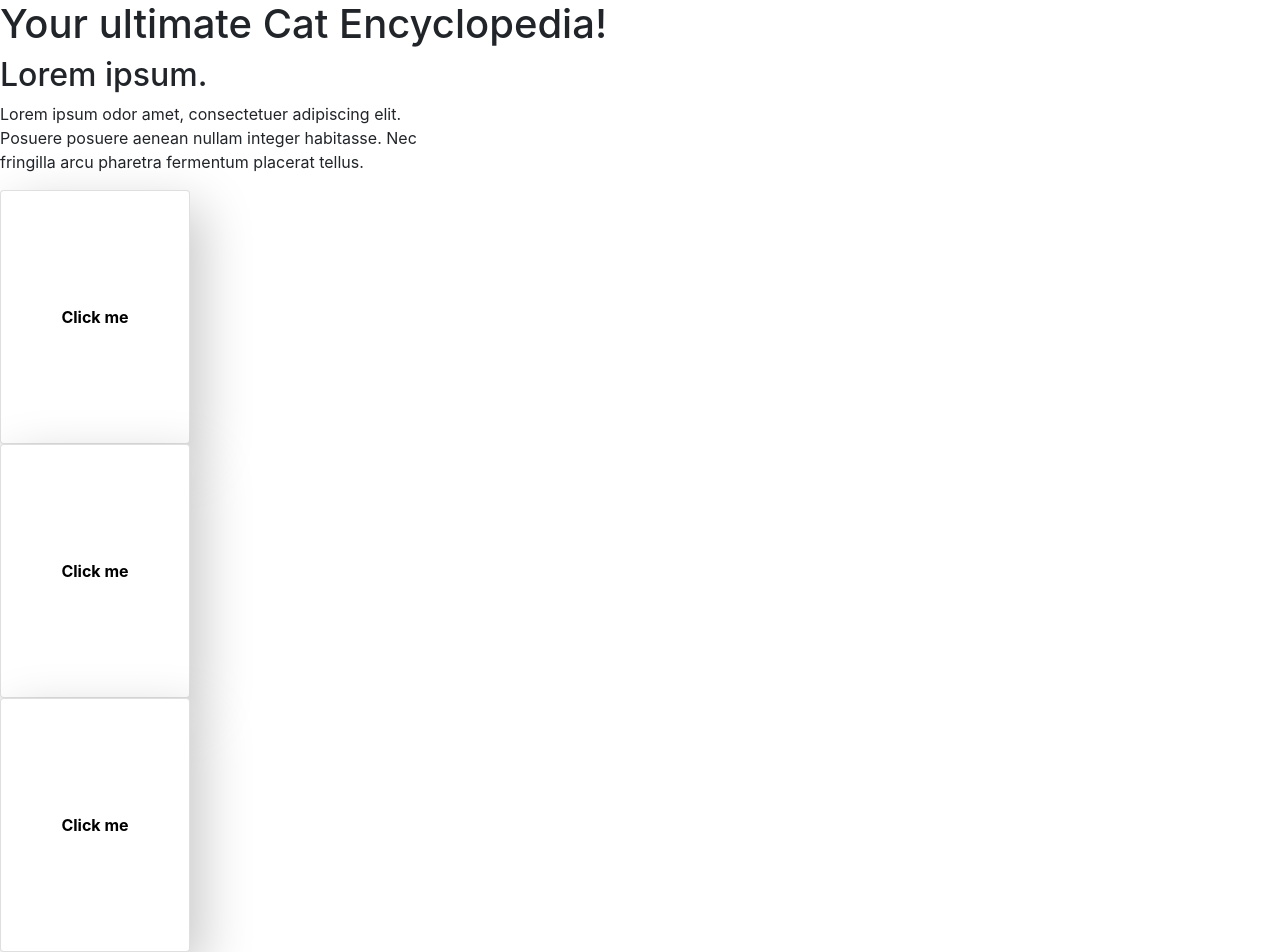
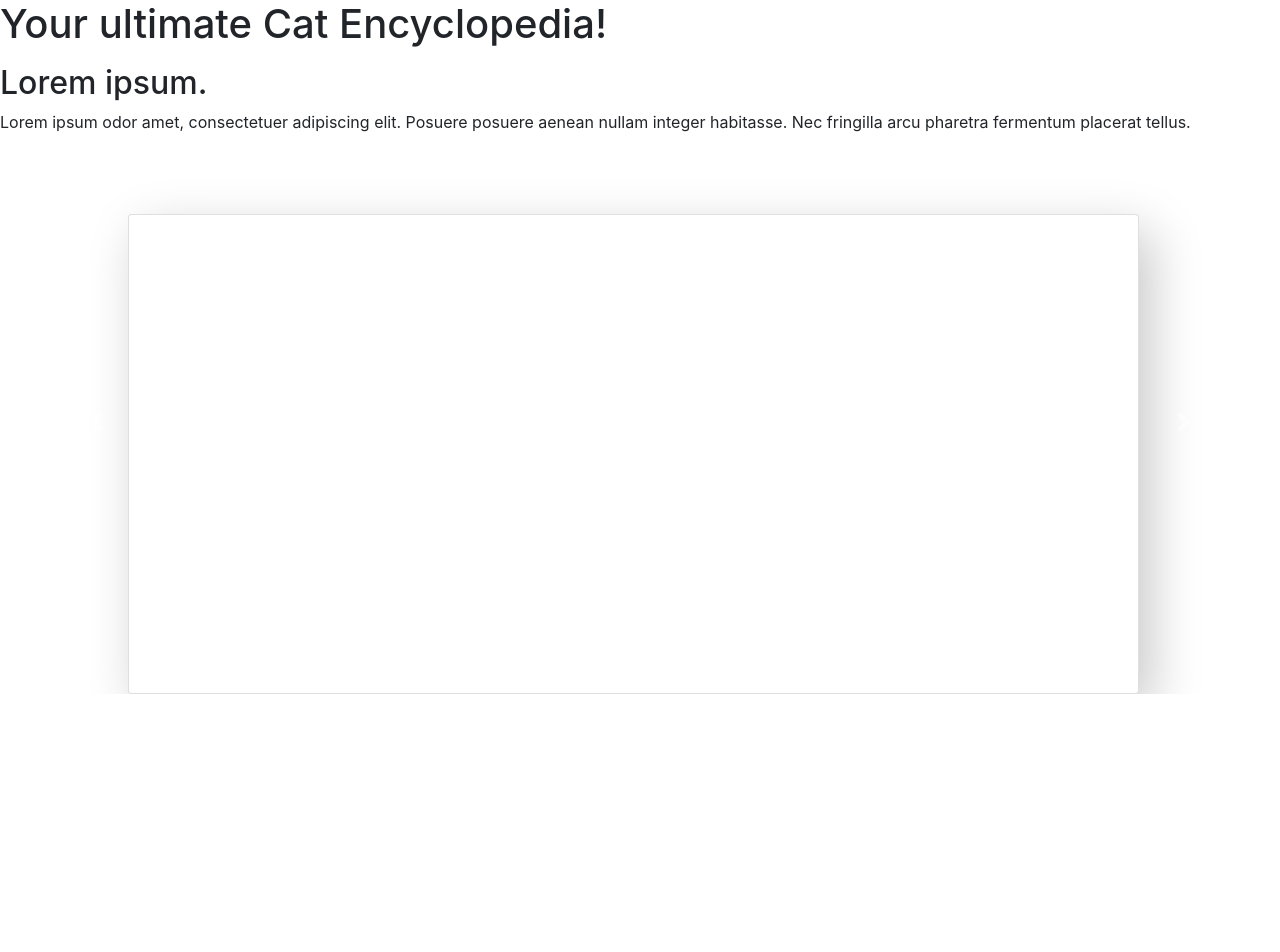
Before and after one commit to DWEDM/CatWiki, a PHP site: page /home.php in a window 1280 px wide. Shown: the part 56-1008 px from the top of the page. After the commit the page ends 750 px from the top, so only its background shows below. Run offline with PHP 8.4, Linux system fonts and the light colour scheme; some libraries are stand-ins or nearby versions.

Commit message:
Massive redesign pero inspired paren sa figma tsaka k-

```diff
--- a/app/views/home.php
+++ b/app/views/home.php
@@ -4,26 +4,57 @@
 <body>
     <div class="home-container">
         <div class="home-title-section">
+
             <div class="title-section">
                 <h1>Your ultimate Cat Encyclopedia!</h1>
-                <h2>Lorem ipsum.</h2>
                 <p>
-                    Lorem ipsum odor amet, consectetuer adipiscing elit.<br>
-                    Posuere posuere aenean nullam integer habitasse. Nec <br>
-                    fringilla arcu pharetra fermentum placerat tellus.<br>
+                    <h2>Lorem ipsum.</h2>
+                    Lorem ipsum odor amet, consectetuer adipiscing elit.
+                    Posuere posuere aenean nullam integer habitasse. Nec
+                    fringilla arcu pharetra fermentum placerat tellus.
                 </p>
             </div>
+
             <div class="image">
             </div>
+
         </div>
 
         <div class="featured-articles">
-            <div class="description"></div>
-            <div class="card-carousel">
-                <?php include "partials/card.php" ?>
-                <?php include "partials/card.php" ?>
-                <?php include "partials/card.php" ?>
+
+            <div id="carouselExampleIndicators" class="carousel slide" data-ride="carousel" style="width: 100%; height: 100%;">
+                <ol class="carousel-indicators">
+                    <li data-target="#carouselExampleIndicators" data-slide-to="0" class="active"></li>
+                    <li data-target="#carouselExampleIndicators" data-slide-to="1"></li>
+                    <li data-target="#carouselExampleIndicators" data-slide-to="2"></li>
+                </ol>
+
+
+
+                <div class="carousel-inner" style="padding-top: 5%;padding-left: 10%; padding-right: 10%; align-items: center; justify-items: center;">
+                    <div class="carousel-item active">
+                        <?php include "partials/card.php" ?>
+                    </div>
+                    <div class="carousel-item">
+                        <?php include "partials/card.php" ?>
+                    </div>
+                    <div class="carousel-item">
+                        <?php include "partials/card.php" ?>
+                    </div>
+                </div>
+
+
+
+                <a class="carousel-control-prev" href="#carouselExampleIndicators" role="button" data-slide="prev">
+                    <span class="carousel-control-prev-icon" aria-hidden="true"></span>
+                    <span class="sr-only">Previous</span>
+                </a>
+                <a class="carousel-control-next" href="#carouselExampleIndicators" role="button" data-slide="next">
+                    <span class="carousel-control-next-icon" aria-hidden="true"></span>
+                    <span class="sr-only">Next</span>
+                </a>
             </div>
+
         </div>
     </div>
 </body>
--- a/app/views/partials/card.php
+++ b/app/views/partials/card.php
@@ -1,9 +1,9 @@
 <style>
     .card {
     box-sizing: border-box;
-    width: 190px;
-    height: 254px;
-    background: rgba(217, 217, 217, 0.58);
+    width: 79vw;
+    height: 60vh;
+    background-color: #89ECBC;
     border: 1px solid white;
     box-shadow: 12px 17px 51px rgba(0, 0, 0, 0.22);
     backdrop-filter: blur(6px);
@@ -27,8 +27,15 @@
     .card:active {
     transform: scale(0.95) rotateZ(1.7deg);
     }
+
 </style>
 
 <div class="card">
-  Click me
+  <div class="card-image">
+
+  </div>
+  <div class="card-description">
+    <h2></h2>
+    <p></p>
+  </div>
 </div>
```
Also changed, not shown: public/style.css (+27 -8 lines), public/assets/background-animated.gif (added).
